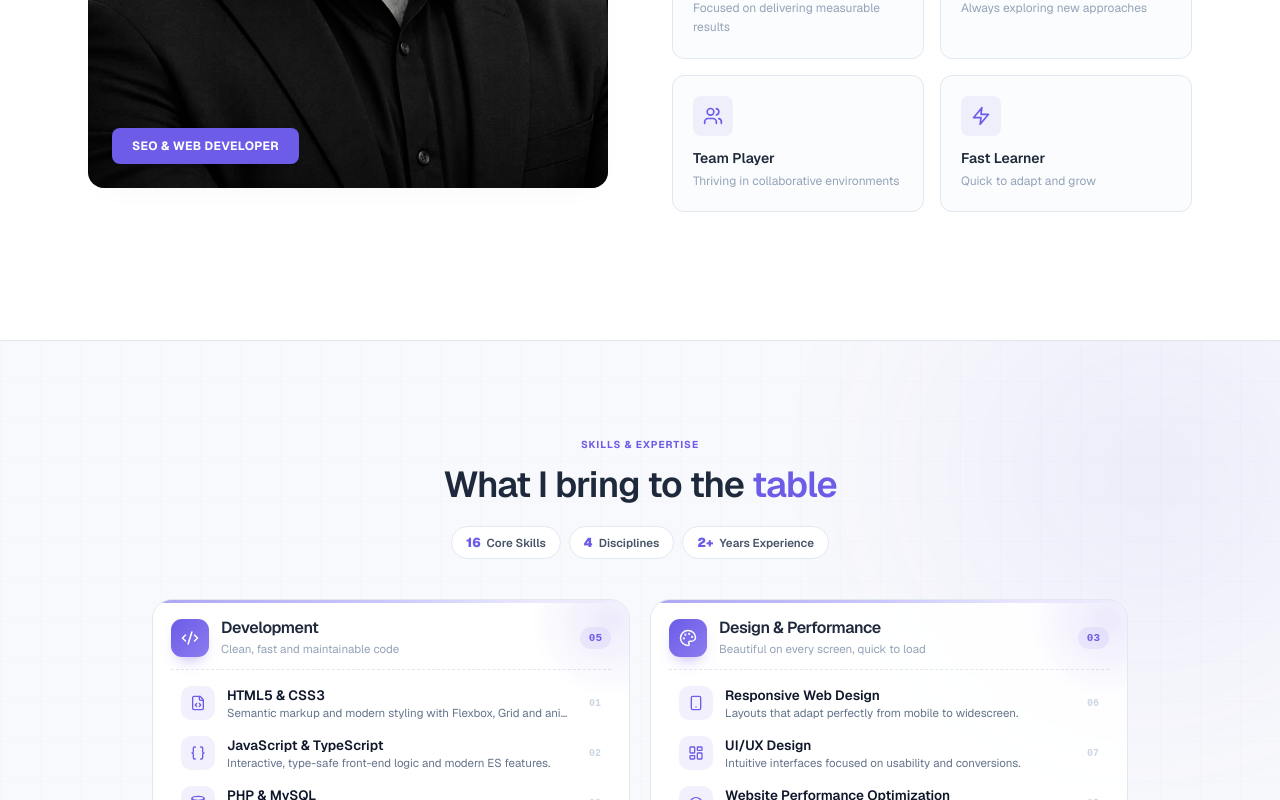
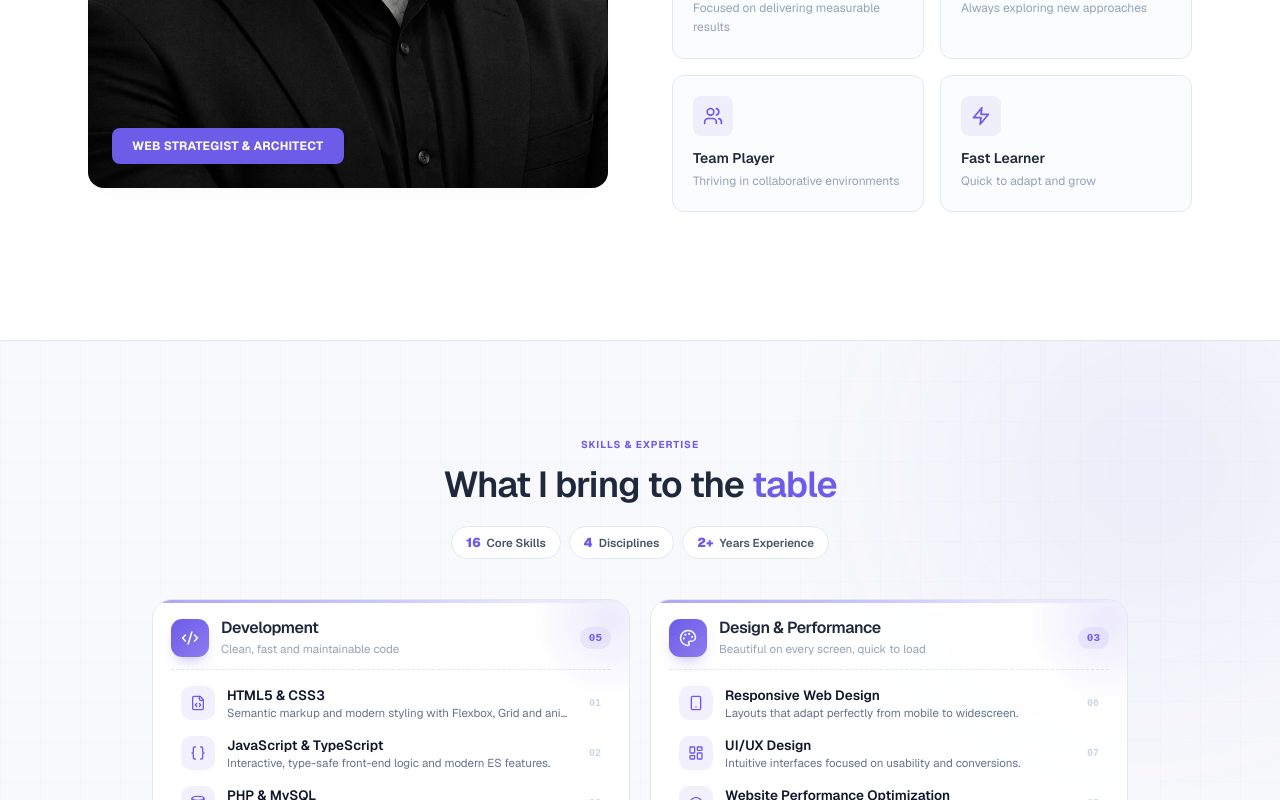
Before and after one commit to aashir78787-hash/muhammad-aashir, a React (Vite) app: page / in a window 1280 px wide. Shown: the part 1480-2280 px from the top of the page. Built offline with nearby package versions, Linux system fonts and the light colour scheme.

Commit message:
Update imge text

```diff
--- a/src/App.tsx
+++ b/src/App.tsx
@@ -1430,7 +1430,7 @@ export default function App() {
                 <div className="absolute inset-0 bg-gradient-to-t from-black/30 via-transparent to-transparent" />
                 <div className="absolute bottom-6 left-6">
                   <div className="bg-accent text-white text-xs font-bold tracking-wide uppercase px-5 py-2.5 rounded-lg shadow-md">
-                    SEO & Web Developer
+                    Web Strategist & Architect
                   </div>
                 </div>
               </div>
```
